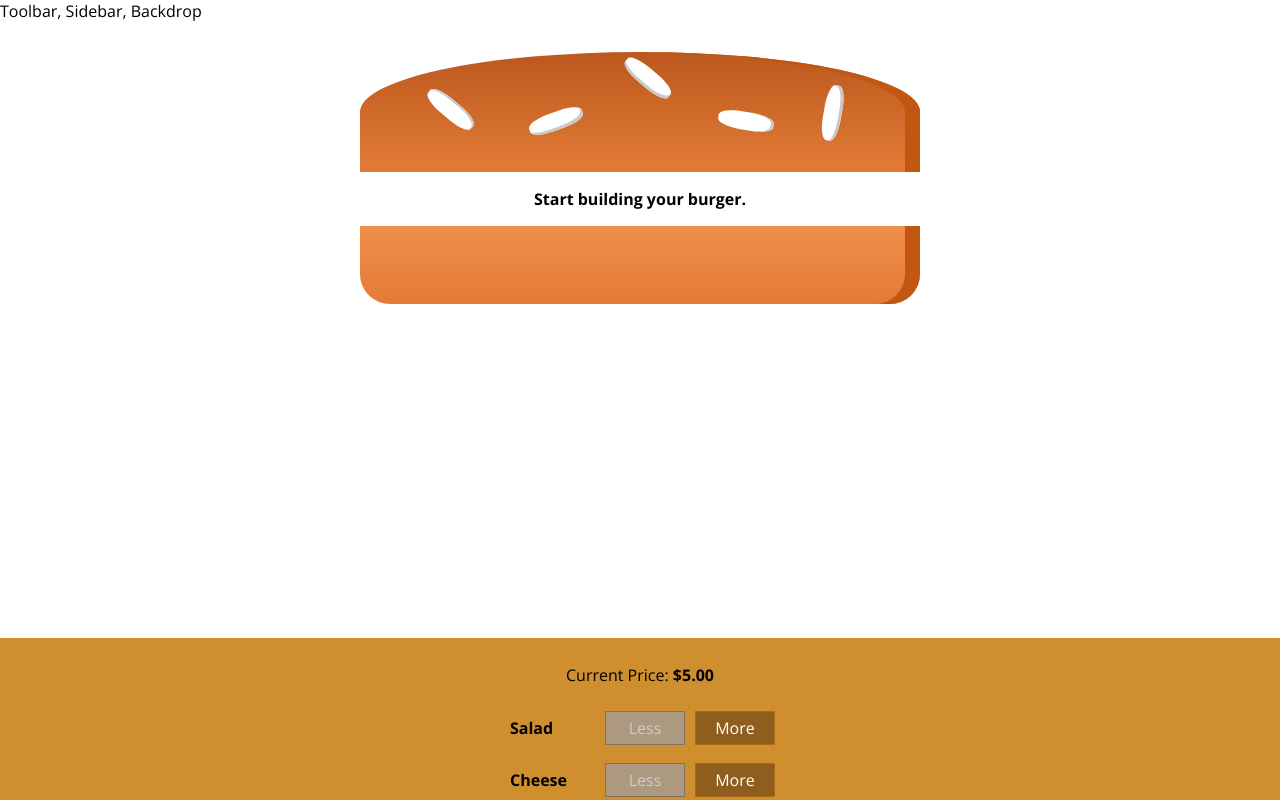
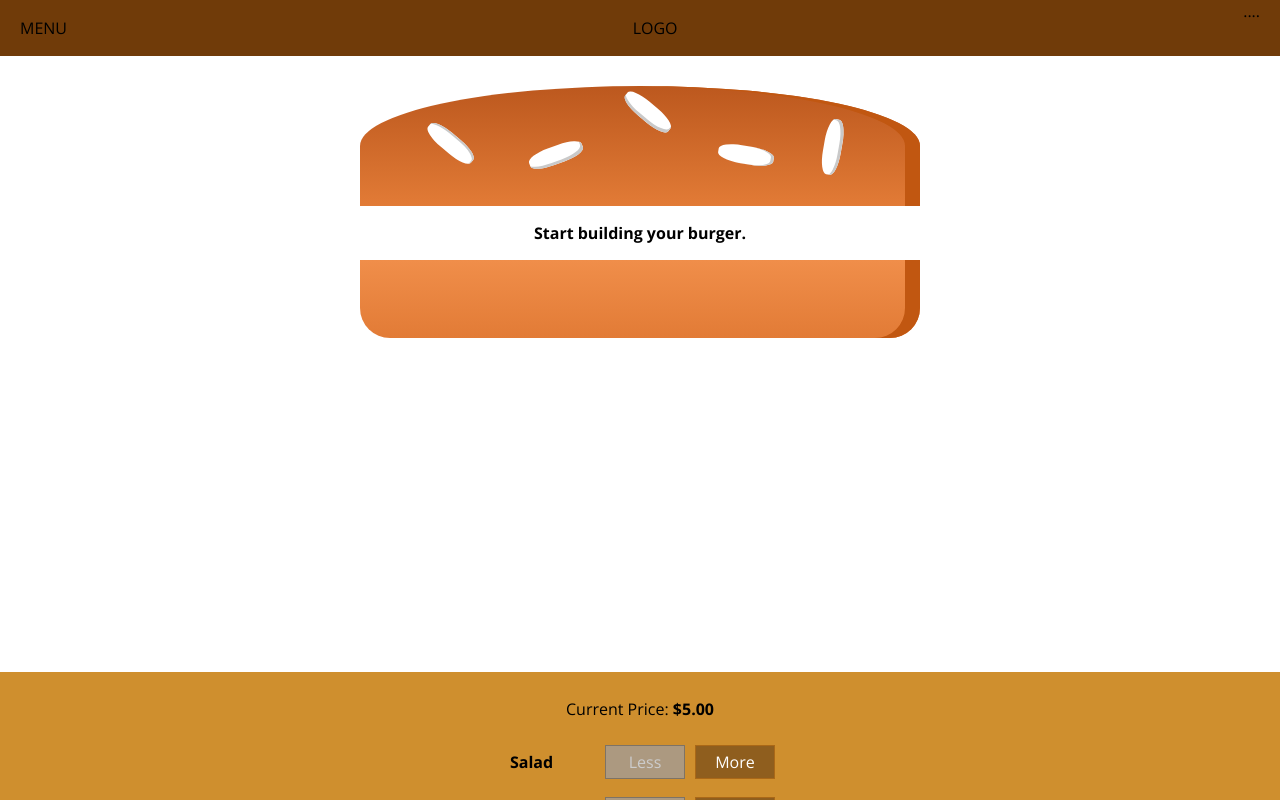
Before and after one commit to olaassem/burgerbuilder, a React app: page / in a window 1280 px wide. Shown: the top 800 px of the page. Built offline with nearby package versions, Linux system fonts and the light colour scheme.

Commit message:
adds toolbar

```diff
--- a/src/components/Layout/Layout.css
+++ b/src/components/Layout/Layout.css
@@ -1,3 +1,3 @@
 .Content {
-    margin-top: 16px;
+    margin-top: 72px;
 }
--- a/src/components/Layout/Layout.js
+++ b/src/components/Layout/Layout.js
@@ -2,10 +2,11 @@
 
 import Aux from '../../hoc/Aux';
 import classes from './Layout.css';
+import Toolbar from '../Navigation/Toolbar/Toolbar';
 
 const layout = ( props ) => (
     <Aux>
-        <div>Toolbar, Sidebar, Backdrop</div>
+        <Toolbar />
         <main className={classes.Content}>
             { props.children }
         </main>
--- /dev/null
+++ b/src/components/Navigation/Toolbar/Toolbar.css
@@ -0,0 +1,18 @@
+.Toolbar {
+    height: 56px;
+    width: 100%;
+    position: fixed;
+    top: 0;
+    left: 0;
+    background-color: #703b09;
+    display: flex;
+    justify-content: space-between;
+    align-items: center;
+    padding: 0 20px;
+    box-sizing: border-box;
+    z-index: 90;
+}
+
+.Toolbar nav {
+    height: 100%;
+}
--- /dev/null
+++ b/src/components/Navigation/Toolbar/Toolbar.js
@@ -0,0 +1,15 @@
+import React from 'react';
+
+import classes from '../Toolbar/Toolbar.css';
+
+const toolbar = (props) => (
+    <header className={classes.Toolbar}>
+        <div>MENU</div>
+        <div>LOGO</div>
+        <nav>
+            ....
+        </nav>
+    </header>
+);
+
+export default toolbar;
```
